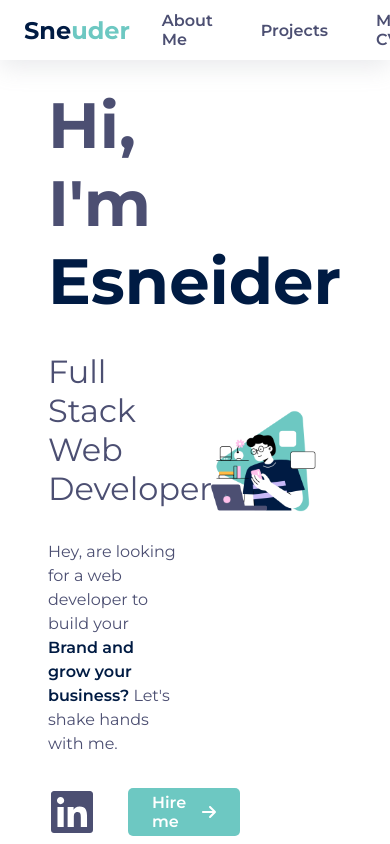
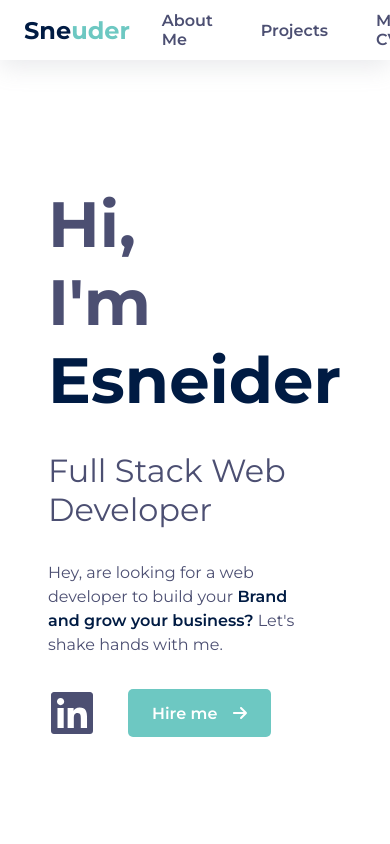
Before and after one commit to sneuder/portfolio, a React (Create React App) app: page / in a window 390 px wide. Shown: the top 844 px of the page. Built offline with nearby package versions, Linux system fonts and the light colour scheme.

Commit message:
responsive for aboutcomponent

```diff
--- a/src/components/about_me/about_me.module.scss
+++ b/src/components/about_me/about_me.module.scss
@@ -92,4 +92,15 @@
       width: 90%;
     }
   }
+
+  @media screen and (max-width: 930px) {
+
+    .containerAboutMe {
+      width: 100%;
+    }
+
+    .containerImage {
+      display: none;
+    }
+  }
 }
```
